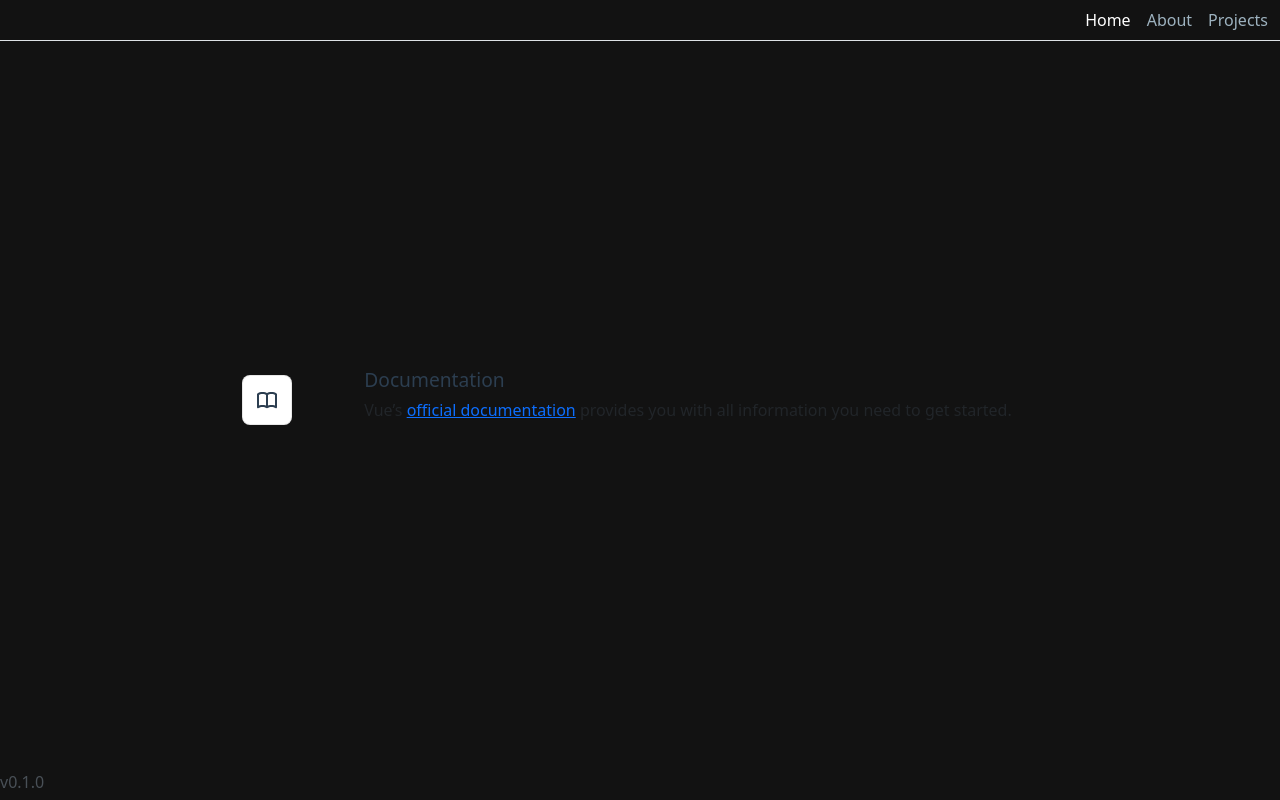
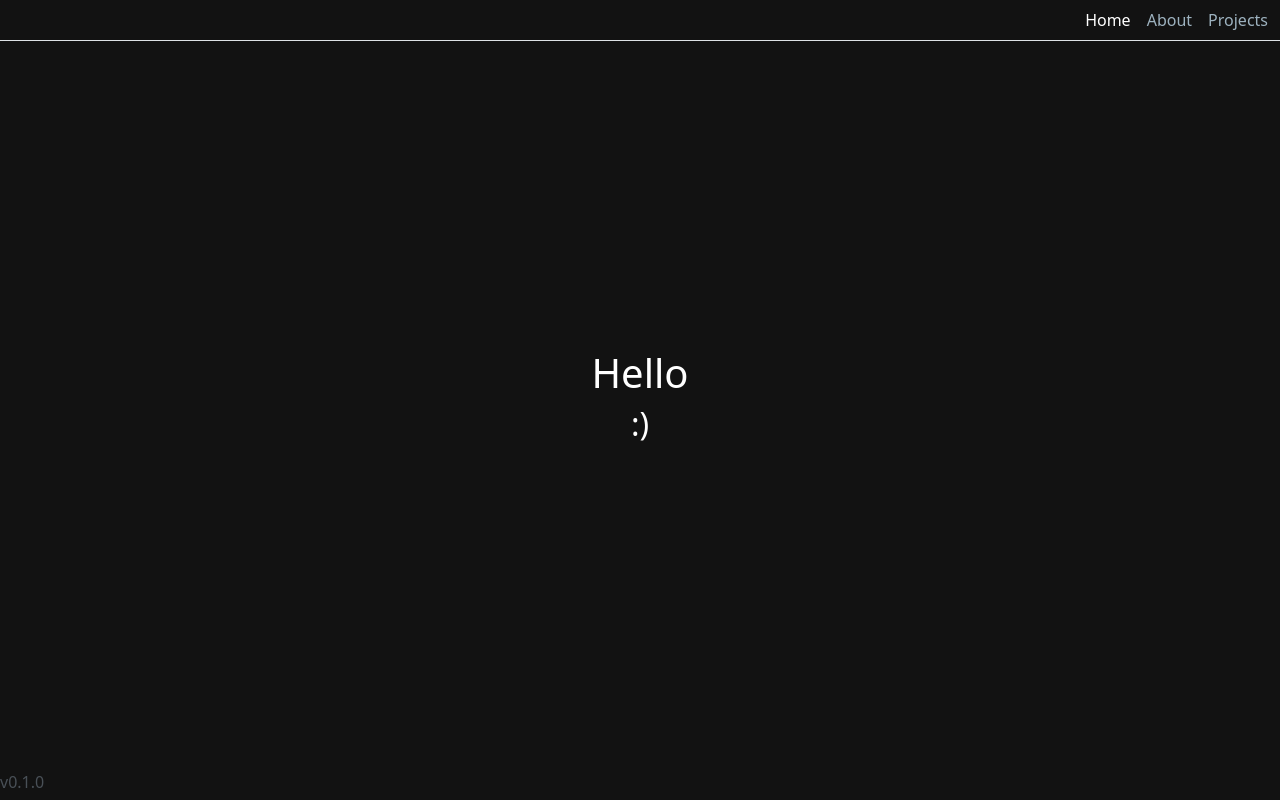
Before and after one commit to Dittiya/dittiya.github.io, a Vue app: page / in a window 1280 px wide. Built offline with nearby package versions, Linux system fonts and the light colour scheme.

Commit message:
hello :)

```diff
--- a/src/components/TheWelcome.vue
+++ b/src/components/TheWelcome.vue
@@ -1,21 +1,6 @@
-<script setup>
-import WelcomeItem from './WelcomeItem.vue'
-import DocumentationIcon from './icons/IconDocumentation.vue'
-import ToolingIcon from './icons/IconTooling.vue'
-import EcosystemIcon from './icons/IconEcosystem.vue'
-import CommunityIcon from './icons/IconCommunity.vue'
-import SupportIcon from './icons/IconSupport.vue'
-</script>
-
 <template>
-  <WelcomeItem>
-    <template #icon>
-      <DocumentationIcon />
-    </template>
-    <template #heading>Documentation</template>
-
-    Vue’s
-    <a href="https://vuejs.org/" target="_blank" rel="noopener">official documentation</a>
-    provides you with all information you need to get started.
-  </WelcomeItem>
+  <div class="container text-white">
+    <h1>Hello</h1>
+    <h2 class="text-center">:)</h2>
+  </div>
 </template>
```
